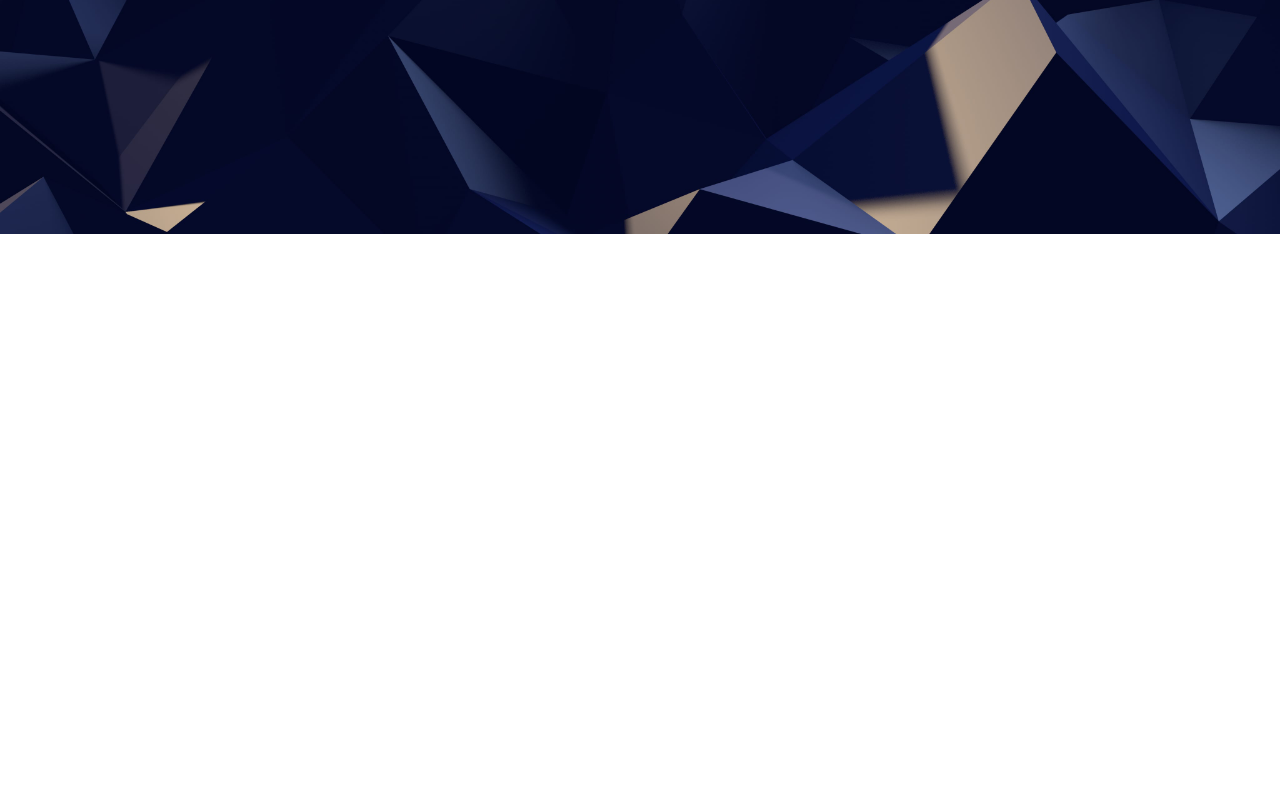
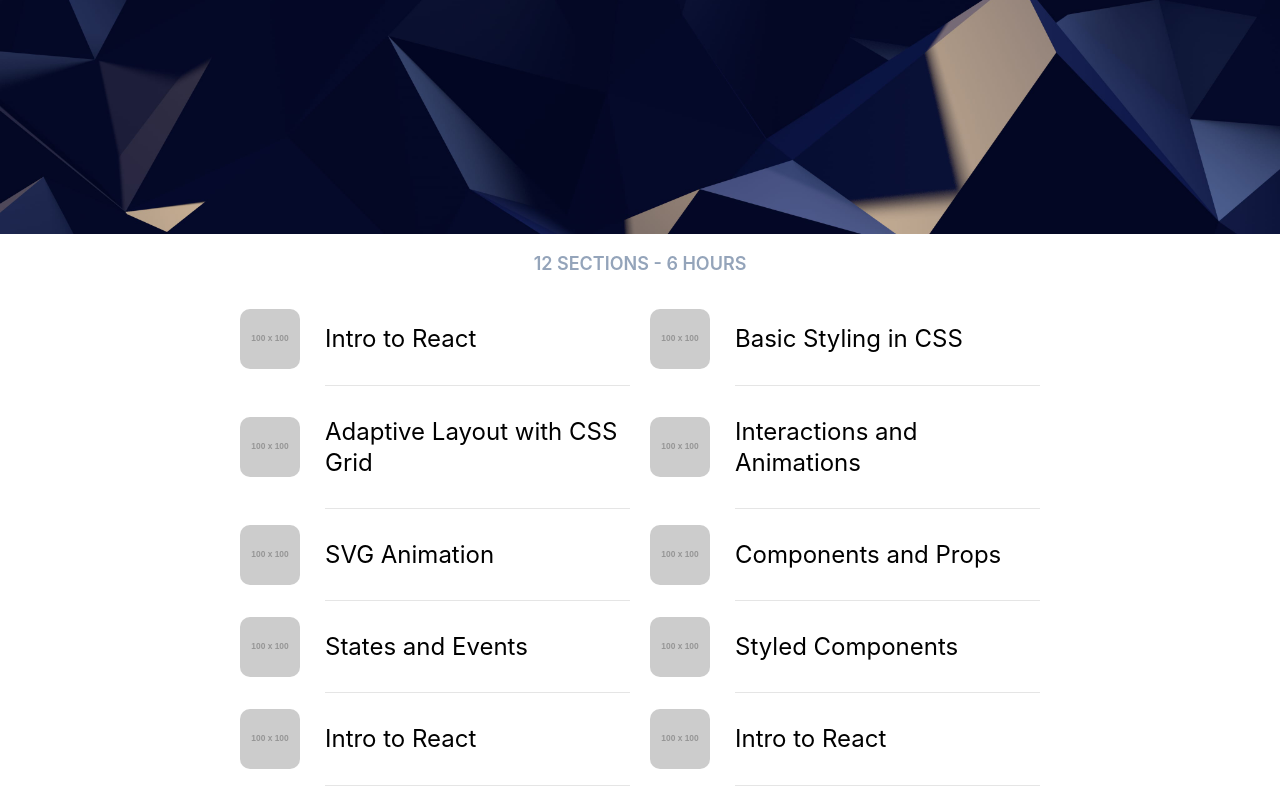
Before and after one commit to renandf/react-for-designers, a Gatsby site: page / in a window 1280 px wide. Shown: the part 2174-2982 px from the top of the page. Before the commit the page ends 2414 px from the top, so only its background shows below. Built offline with nearby package versions, Linux system fonts and the light colour scheme; Gatsby itself is replaced by a stand-in of ours; placeholder pictures from the web are drawn by us.

Commit message:
feat: Add content section reading from JSON file

```diff
--- /dev/null
+++ b/src/components/Cell.js
@@ -0,0 +1,33 @@
+import React from 'react'
+import styled from 'styled-components'
+
+const CellGroup = styled.div`
+  display: grid;
+  grid-template-columns: 60px auto;
+  gap: 25px;
+  align-items: center;
+`
+
+const CellImage = styled.div`
+  width: 60px;
+  height: 60px;
+  background: black;
+  border-radius: 10px;
+  background-image: url(${props => props.image});
+  background-size: 60px;
+`
+
+const CellTitle = styled.div`
+  font-size: 24px;
+  border-bottom: 1px solid rgba(0,0,0, 0.1);
+  padding: 30px 0;
+`
+
+export default function Cell(props) {
+  return (
+    <CellGroup>
+      <CellImage image={props.image}></CellImage>
+      <CellTitle>{props.title}</CellTitle>
+    </CellGroup>
+  )
+}
--- a/src/pages/index.js
+++ b/src/pages/index.js
@@ -1,6 +1,7 @@
 import * as React from "react"
 import { Link } from "gatsby"
 import { StaticImage } from "gatsby-plugin-image"
+import styled from "styled-components"
 
 import Layout from "../components/layout"
 import Seo from "../components/seo"
@@ -9,12 +10,36 @@ import Header from "../components/Header"
 import Card from "../components/Card"
 import Section from "../components/Section"
 import Wave from "../components/Wave"
+import Cell from "../components/Cell"
+
+import staticdata from '../../staticdata.json'
 
 import CardBg from "../images/wallpaper.jpg"
 import CardBg2 from "../images/wallpaper2.jpg"
 import CardBg3 from "../images/wallpaper3.jpg"
 import CardBg4 from "../images/wallpaper4.jpg"
 import logoReact from "../images/logo-react.png"
+
+const SectionCaption = styled.p`
+  font-weight: 600;
+  font-size: 18px;
+  text-transform: uppercase;
+  color: #94a4ba;
+  text-align: center;
+`
+
+const SectionCellGroup = styled.div`
+  max-width: 800px;
+  margin: 0 auto 100px;
+  display: grid;
+  grid-template-columns: repeat(2, 1fr);
+  column-gap: 20px;
+  padding: 0 20px;
+
+  @media (max-width: 800px) {
+    grid-template-columns: repeat(1, 1fr);
+  }
+`
 
 const IndexPage = () => (
   <Layout>
@@ -116,6 +141,12 @@ const IndexPage = () => (
       title="React for Designers"
       text="Learn how to build a modern site using React and the most efficient libraries to get your site/product outline. Get familiar with components, Grid CSS, animations, interactions, dynamic data with Contentful and deploying your site with Netlify."
     />
+    <SectionCaption>12 sections - 6 hours</SectionCaption>
+    <SectionCellGroup>
+      {staticdata.cells.map(cell => (
+        <Cell title={cell.title} image={cell.image} />
+      ))}
+    </SectionCellGroup>
   </Layout>
 )
 
--- /dev/null
+++ b/staticdata.json
@@ -0,0 +1,44 @@
+{
+  "cells": [
+    {
+      "title": "Intro to React",
+      "image": "https://via.placeholder.com/100"
+    },
+    {
+      "title": "Basic Styling in CSS",
+      "image": "https://via.placeholder.com/100"
+    },
+    {
+      "title": "Adaptive Layout with CSS Grid",
+      "image": "https://via.placeholder.com/100"
+    },
+    {
+      "title": "Interactions and Animations",
+      "image": "https://via.placeholder.com/100"
+    },
+    {
+      "title": "SVG Animation",
+      "image": "https://via.placeholder.com/100"
+    },
+    {
+      "title": "Components and Props",
+      "image": "https://via.placeholder.com/100"
+    },
+    {
+      "title": "States and Events",
+      "image": "https://via.placeholder.com/100"
+    },
+    {
+      "title": "Styled Components",
+      "image": "https://via.placeholder.com/100"
+    },
+    {
+      "title": "Intro to React",
+      "image": "https://via.placeholder.com/100"
+    },
+    {
+      "title": "Intro to React",
+      "image": "https://via.placeholder.com/100"
+    }
+  ]
+}
```
